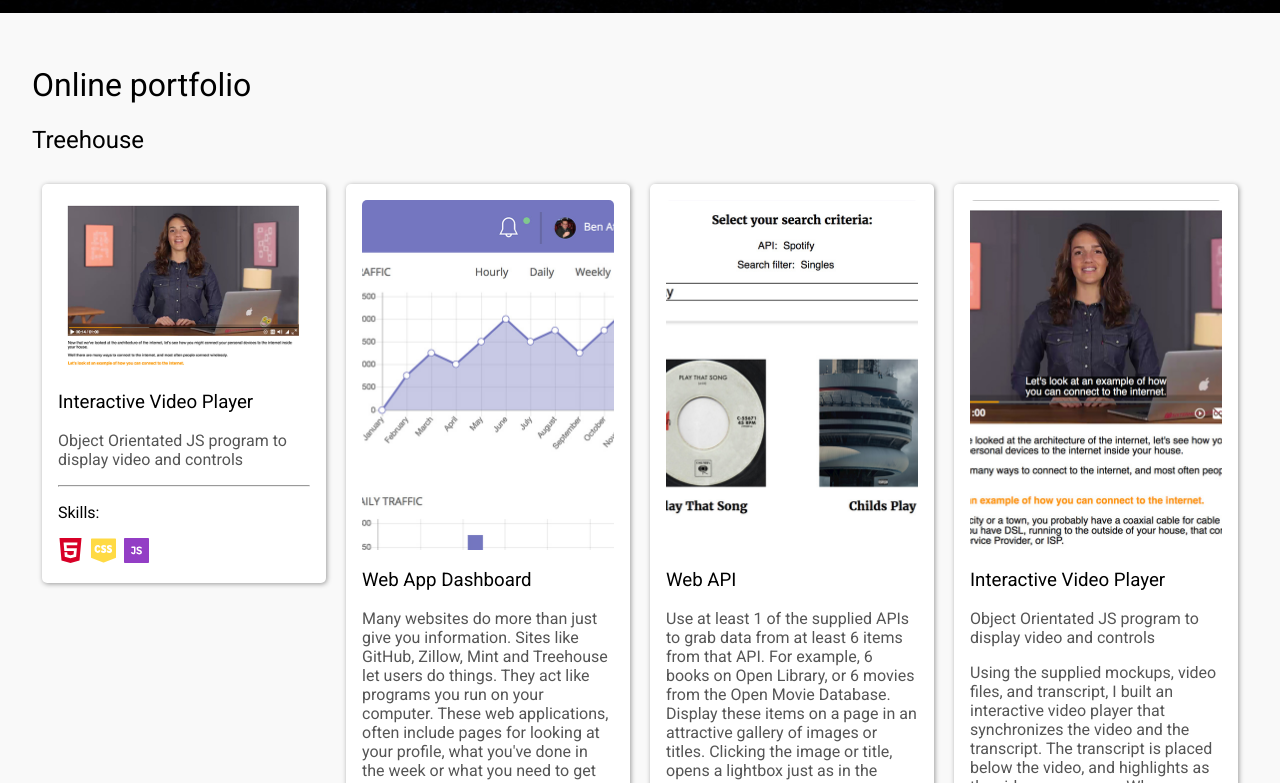
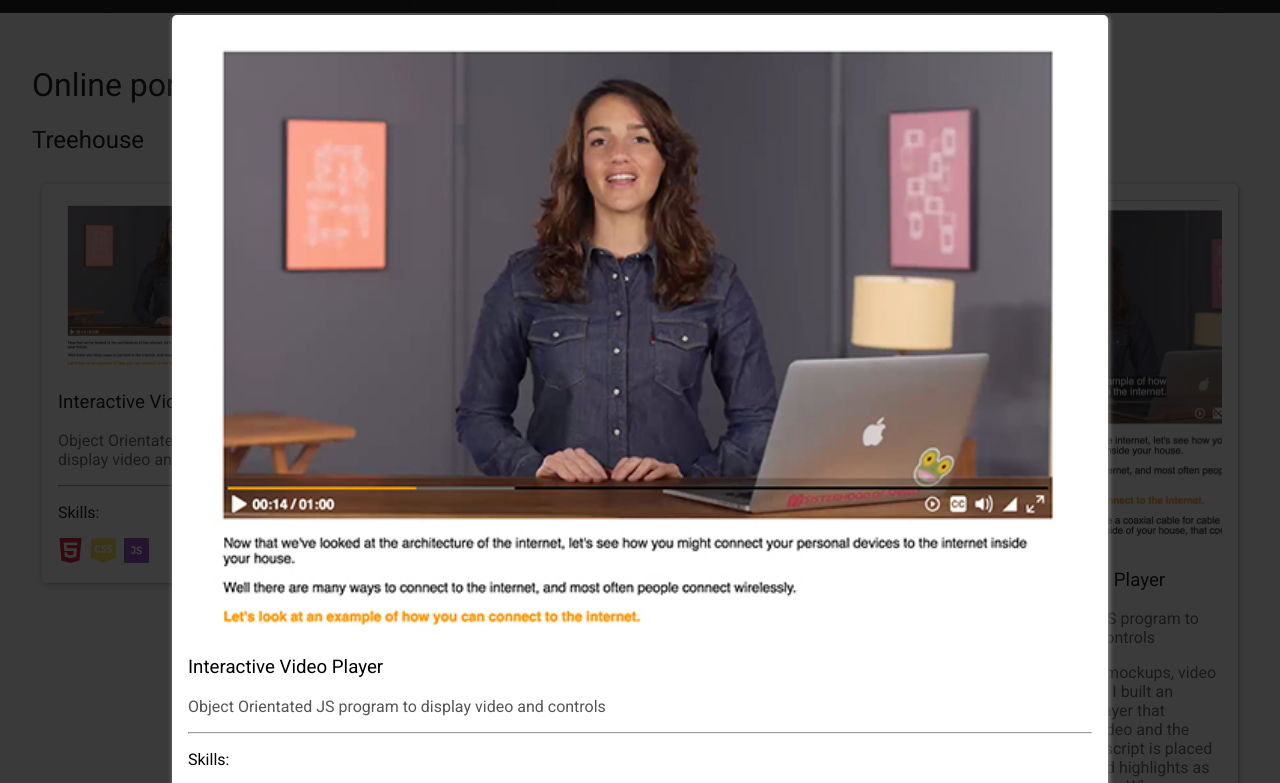
Before and after one commit to BenAttenborough/online-portfolio, a website: page index.html in a window 1280 px wide. Both pictures are taken after a click on the element 184 px from the left and 1170 px from the top of the page. Shown: the part 787-1570 px from the top of the page. Drawn offline with nearby package versions, Linux system fonts and the light colour scheme.

Commit message:
Work on overlay card

```diff
--- a/index.html
+++ b/index.html
@@ -12,7 +12,37 @@
 
 <body>
 
-<div id="overlay"></div>
+<div id="overlay">
+    <div id="overlay-inner-container">
+        <div class="card card-overlay">
+            <div>
+                <img src="img/html-video-600px.jpg"
+                     srcset="img/html-video-200px.jpg 200w,
+                            img/html-video-400px.jpg 400w,
+                            img/html-video-600px.jpg 600w,
+                            img/html-video-800px.jpg 800w,
+                            img/html-video-1000px.jpg 1000w"
+                     sizes="(min-width: 800px) and (max-width: 1199px) 50vw, (min-width: 1200px) 33.3vw, 100vw"
+                     alt="Interactive Video Player"
+                     class="project-image"
+                >
+            </div>
+            <div class="card-text">
+                <h3>Interactive Video Player</h3>
+                <p>Object Orientated JS program to display video and controls</p>
+            </div>
+            <div class="card-skills">
+                <hr>
+                <p>Skills:</p>
+                <a href="#">
+                    <img src="img/html-5.svg" alt="github" class="skill-img">
+                    <img src="img/css-logo.svg" alt="github" class="skill-img">
+                    <img src="img/js-file.svg" alt="github" class="skill-img">
+                </a>
+            </div>
+        </div>
+    </div>
+</div>
 
 <div class="banner-main">
     <div class="banner-text">
--- a/js/itemview.js
+++ b/js/itemview.js
@@ -6,4 +6,6 @@ console.log("Item view working");
 $(".card").click(function(){
    console.log("Card clicked");
    console.log(this);
+   $("#overlay").show();
+   $("body").css('overflow','hidden');
 });
--- a/sass/containers/_card.scss
+++ b/sass/containers/_card.scss
@@ -37,3 +37,8 @@
   height: 25px;
   margin-right: 0.25rem;
 }
+
+.card-overlay {
+  //height: 90vh;
+  overflow: scroll;
+}
--- a/sass/containers/_overlay.scss
+++ b/sass/containers/_overlay.scss
@@ -5,4 +5,11 @@
   background-color: rgb(10, 10, 10);
   background-color: rgba(10, 10, 10, 0.8);
   display: none;
+  overflow-y: scroll;
 }
+
+#overlay-inner-container {
+  padding: 2rem;
+  max-width: 1000px;
+  margin: 0 auto;
+}
```
Also changed, not shown: css/style.css, 1 other file.
